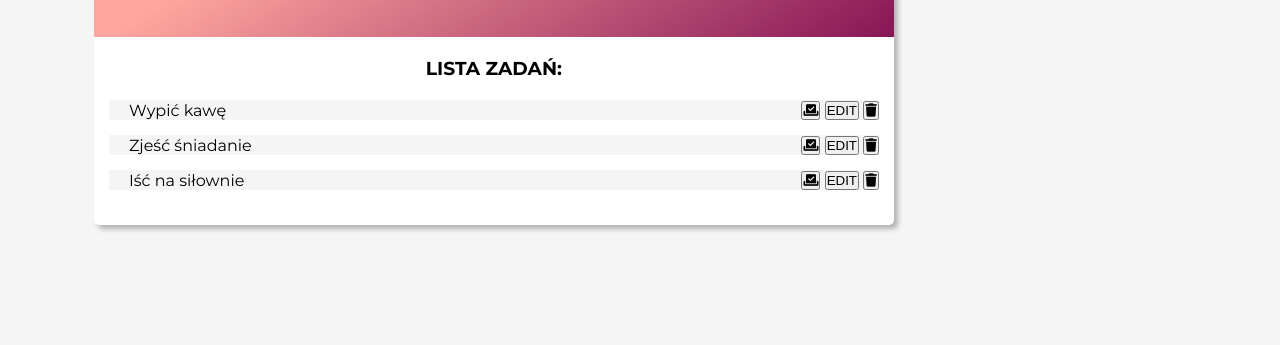
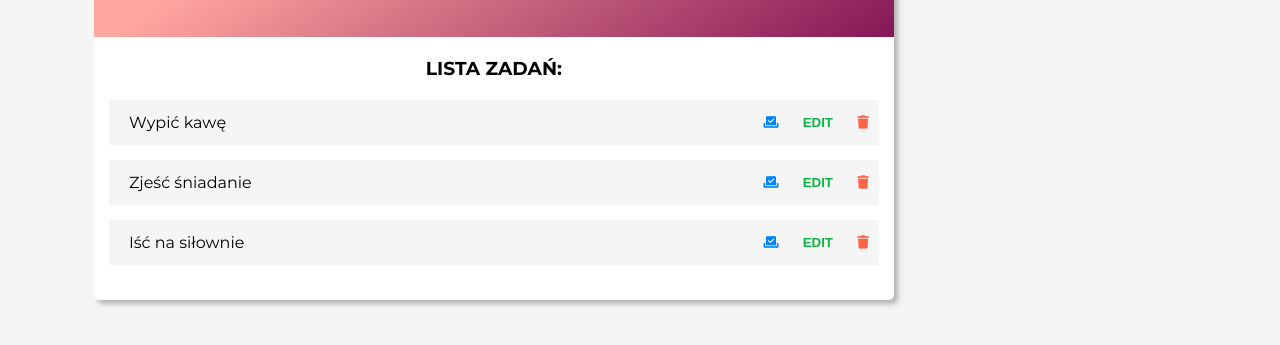
Before and after one commit to kacpi95/To-Do-List, a website: page index.html in a window 1280 px wide. Shown: the part 257-602 px from the top of the page. Drawn offline with Linux system fonts and the light colour scheme.

Commit message:
Add styles to tools and buttons

```diff
--- a/sass/style.scss
+++ b/sass/style.scss
@@ -89,3 +89,38 @@ h1 {
 	list-style: none;
 	background-color: var(--light);
 }
+.tools {
+	display: inline-block;
+}
+
+.tools button {
+	padding: 15px 10px;
+	border: none;
+	background-color: transparent;
+	cursor: pointer;
+	transition: background-color 0.3s;
+}
+
+.tools button:hover {
+	background-color: #ddd;
+}
+
+.complete {
+	color: var(--light-blue);
+}
+
+.edit {
+	font-weight: bold;
+	color: rgb(15, 179, 69);
+}
+
+.delete {
+	color: tomato;
+}
+
+.completed {
+	font-size: 12px;
+	color: var(--light-dark);
+	text-decoration: line-through;
+	font-style: italic;
+}
```
Also changed, not shown: css/style.css, 1 other file.
